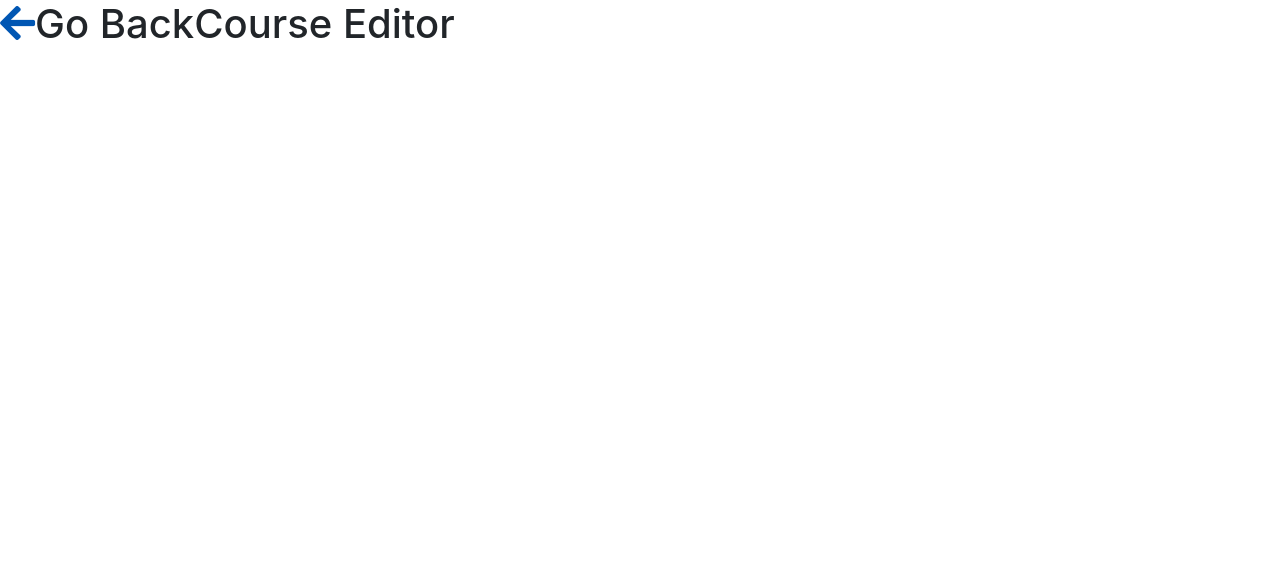
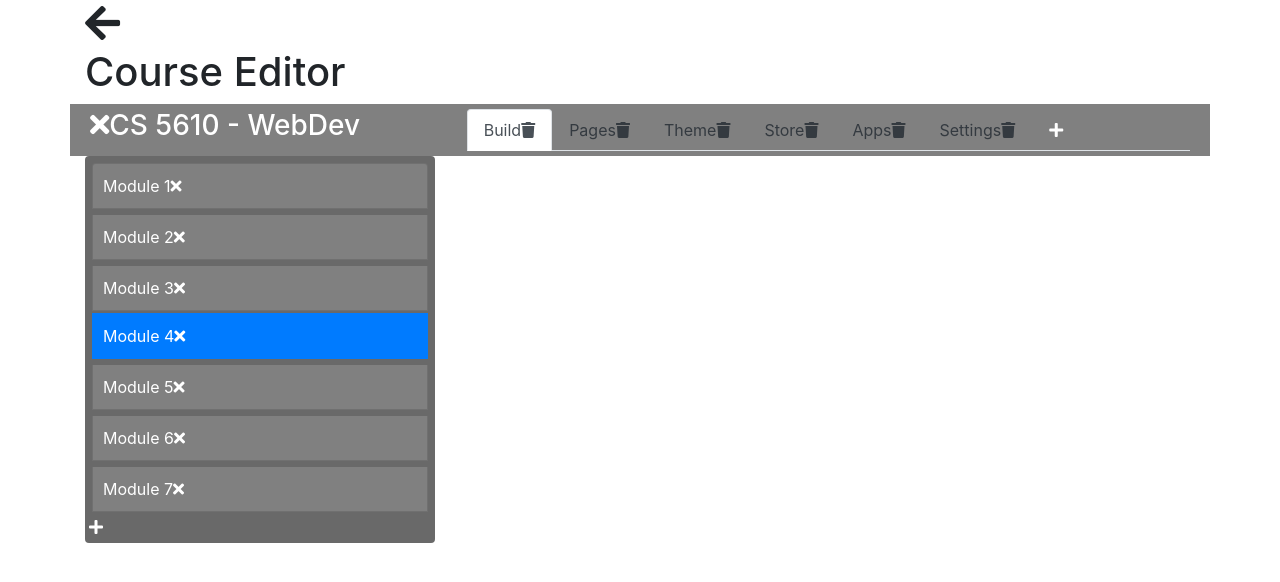
Before and after one commit to leorafink/CS5610-WebDev-sp21-client-react, a React (Create React App) app: page /editor in a window 1280 px wide. Shown: the top 582 px of the page. Built offline with nearby package versions, Linux system fonts and the light colour scheme.

Commit message:
course editor copied in

```diff
--- /dev/null
+++ b/src/components/course-editor-style.css
@@ -0,0 +1,23 @@
+.LF-WebDevHeader {
+    background-color: gray;
+    color: white;
+    padding: 5px;
+}
+
+.LF-ModuleTabs {
+    background-color: DimGrey;
+    padding: 4px;
+
+}
+
+.LF-ModuleTabs2{
+    background-color: gray;
+    color: white;
+    margin: 3px;
+    padding: 10px;
+}
+
+.LF-TopicPills {
+    background-color: gray;
+    color: white;
+}
--- a/src/components/course-editor.js
+++ b/src/components/course-editor.js
@@ -1,15 +1,183 @@
 import React from "react";
 import {Link} from "react-router-dom";
+import "./course-editor-style.css"
 
 const CourseEditor = ({history}) => {
     return (
+        <div className="container">
         <h1>
-            <Link to="/courses">
+            {/*<Link to="/courses">*/}
+            {/*    <i className="fas fa-arrow-left"></i>*/}
+            {/*</Link>*/}
+            <span onClick={() => history.goBack()}>
+                {/*Go Back*/}
                 <i className="fas fa-arrow-left"></i>
-            </Link>
-            <span onClick={() => history.goBack()}>Go Back</span>
+            </span>
+
+            <div>
             Course Editor
+            </div>
         </h1>
-    )
+
+
+    {/*<div>*/}
+
+
+        <div className="row LF-WebDevHeader">
+            <div className="col-4">
+                <h3>
+                    <i className="fa fa-times"></i>
+                    CS 5610 - WebDev
+                </h3>
+
+            </div>
+
+            <div className="col-8">
+                <ul className="nav nav-tabs">
+
+                    <li className="nav-item">
+                        <a className="nav-link active" aria-current="page" href="#">
+                            Build
+                            <i className="pull-right fa fa-trash"></i>
+                        </a>
+                    </li>
+
+                    <li className="nav-item">
+                        <a className="nav-link text-dark" href="#">
+                            Pages
+                            <i className="pull-right fa fa-trash"></i>
+                        </a>
+                    </li>
+
+                    <li className="nav-item">
+                        <a className="nav-link text-dark" href="#">
+                            Theme
+                            <i className="pull-right fa fa-trash"></i>
+                        </a>
+                    </li>
+
+                    <li className="nav-item">
+                        <a className="nav-link text-dark" href="#">
+                            Store
+                            <i className="pull-right fa fa-trash"></i>
+                        </a>
+                    </li>
+
+                    <li className="nav-item">
+                        <a className="nav-link text-dark" href="#">
+                            Apps
+                            <i className="pull-right fa fa-trash"></i>
+                        </a>
+                    </li>
+
+                    <li className="nav-item">
+                        <a className="nav-link text-dark" href="#">
+                            Settings
+                            <i className="pull-right fa fa-trash"></i>
+                        </a>
+                    </li>
+
+                    <li className="nav-item">
+                        <a className="nav-link" href="#" tabIndex="-1" aria-disabled="true">
+                            <i className="fa fa-plus text-white"></i>
+                        </a>
+                    </li>
+                </ul>
+
+            </div>
+
+
+        </div>
+
+
+        <div className="row">
+            <div className="col-4">
+
+                <ul className="list-group LF-ModuleTabs">
+                    <li className="list-group-item LF-ModuleTabs2">
+                        Module 1
+                        <i className="pull-right fa fa-times"></i>
+                    </li>
+                    <li className="list-group-item LF-ModuleTabs2">
+                        Module 2
+                        <i className="pull-right fa fa-times"></i>
+                    </li>
+                    <li className="list-group-item LF-ModuleTabs2">
+                        Module 3
+                        <i className="pull-right fa fa-times"></i>
+                    </li>
+                    <li className="list-group-item active LF-ModuleTabs2">
+                        Module 4
+                        <i className="pull-right fa fa-times"></i>
+                    </li>
+                    <li className="list-group-item LF-ModuleTabs2">
+                        Module 5
+                        <i className="pull-right fa fa-times"></i>
+                    </li>
+                    <li className="list-group-item LF-ModuleTabs2">
+                        Module 6
+                        <i className="pull-right fa fa-times"></i>
+                    </li>
+                    <li className="list-group-item LF-ModuleTabs2">
+                        Module 7
+                        <i className="pull-right fa fa-times"></i>
+                    </li>
+
+                    <div className="text-white">
+                        <i className="pull-right fa fa-plus"></i>
+                    </div>
+
+                    {/*<a href="../index.html" className="pull-right">*/}
+                    {/*    Home*/}
+                    {/*</a>*/}
+                </ul>
+
+            </div>
+
+
+            <div className="col-8">
+
+                <ul className="nav nav-pills mt-2">
+
+                    <li className="nav-item m-2">
+                        <a className="nav-link LF-TopicPills" href="#">
+                            Topic 1
+                        </a>
+                    </li>
+
+                    <li className="nav-item m-2">
+                        <a className="nav-link LF-TopicPills" href="#">
+                            Topic 2
+                        </a>
+                    </li>
+
+                    <li className="nav-item m-2">
+                        <a className="nav-link LF-TopicPills" href="#">
+                            Topic 3
+                        </a>
+                    </li>
+
+                    <li className="nav-item m-2">
+                        <a className="nav-link LF-TopicPills" href="#">
+                            Topic 4
+                        </a>
+                    </li>
+
+                    <li className="nav-item m-2">
+                        <a className="nav-link LF-TopicPills" href="#">
+                            <i className="fa fa-plus"></i>
+                        </a>
+                    </li>
+
+                </ul>
+
+            </div>
+        </div>
+
+
+    {/*</div>*/}
+
+        </div>
+)
 }
 export default CourseEditor
--- a/src/components/course-manager.js
+++ b/src/components/course-manager.js
@@ -1,7 +1,7 @@
 import React from "react";
 import CourseTable from "./course-table";
 import CourseGrid from "./course-grid";
-import {Route} from "react-router-dom";
+import {Route, Link} from "react-router-dom";
 import courseService, {findAllCourses, deleteCourse} from "../services/course-service";
 
 export default class CourseManager extends React.Component {
@@ -15,8 +15,22 @@ export default class CourseManager extends React.Component {
     }
 
     updateCourse = (course) => {
+        courseService.updateCourse(course._id, course)
+            .then(status => {
+                this.setState((prevState) => {
+                    let nextState = {...prevState}
+                    nextState.courses = prevState.courses.map(c => {
+                        if(c._id === course._id) {
+                            return course
+                        } else {
+                            return c
+                        }
+                    })
+                    return nextState
+                })
+            })
 
-        console.log(course)
+       // console.log(course)
     }
 
     deleteCourse = (course) => {
@@ -49,16 +63,19 @@ export default class CourseManager extends React.Component {
     render() {
         return (
             <div>
+                <Link to="/">
+                    <i className="fas fa-2x fa-home float-right"></i>
+                </Link>
                 <h1>Course Manager</h1>
                 <button onClick={this.addCourse}>
                     Add Course
                 </button>
                 {/*<Route path="/courses/grid" component={CourseGrid}/>*/}
-                <Route path="/courses/grid">
+                <Route path="/courses/grid" exact={true}>
                     <CourseGrid courses={this.state.courses}/>
                 </Route>
                 {/*<Route path="/courses/table" component={CourseTable}/>*/}
-                <Route path="/courses/table">
+                <Route path="/courses/table" exact={true}>
                     <CourseTable
                         updateCourse={this.updateCourse}
                         deleteCourse={this.deleteCourse}
--- a/src/services/course-service.js
+++ b/src/services/course-service.js
@@ -20,10 +20,21 @@ export const createCourse = (course) =>
     })
         .then(response => response.json())
 
+export const updateCourse = (courseId,course) =>
+    fetch(`${COURSES_URL}/${courseId}`, {
+        method: 'PUT',
+        body: JSON.stringify(course),
+        headers: {
+            'content-type': 'application/json'
+        }
+    })
+        .then(response => response.json())
+
 const api = {
     findAllCourses: findAllCourses,
     deleteCourse: deleteCourse,
-    createCourse: createCourse
+    createCourse,
+    updateCourse
 }
 
 export default api;
```
